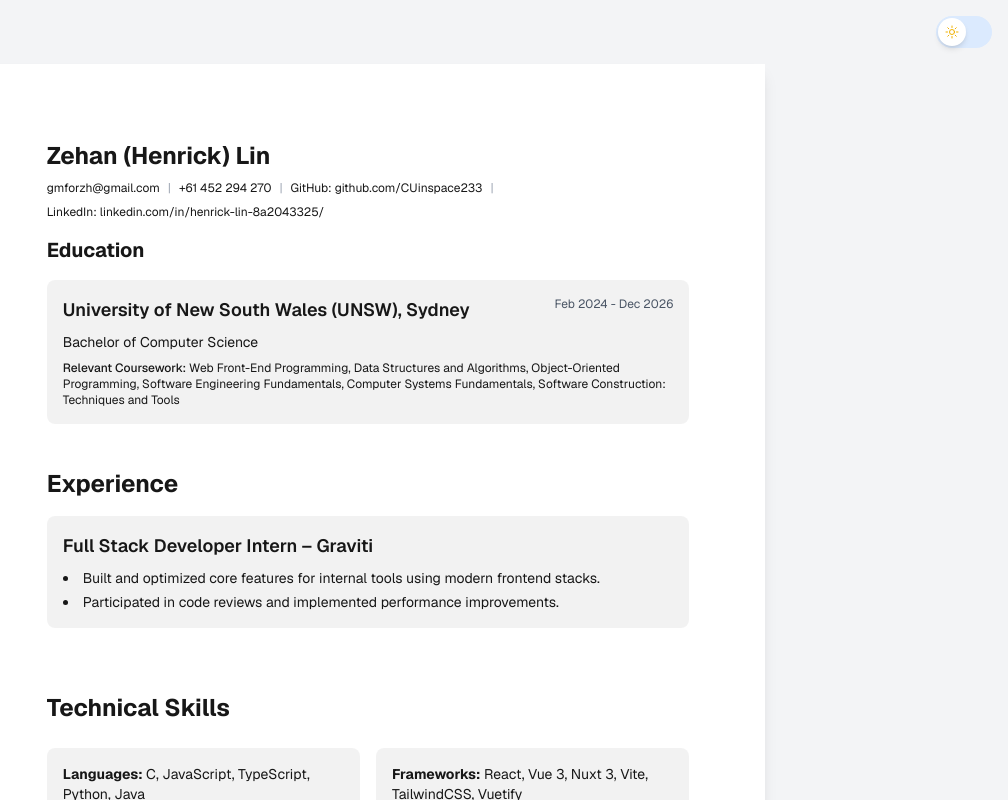
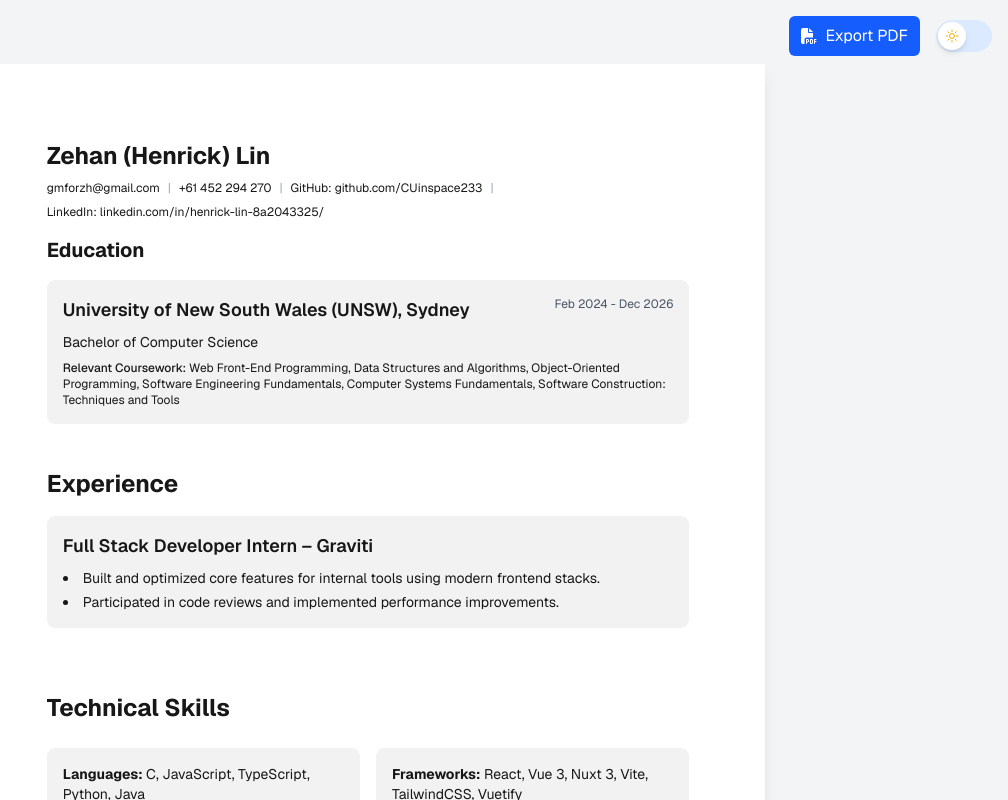
Before and after one commit to CUinspace233/my-resume, a Next.js app: page / in a window 1280 px wide. Shown: the top 800 px of the page, without its empty margins (272-1280 px from the left). Built offline with nearby package versions, Linux system fonts and the light colour scheme.

Commit message:
Add export pdf function

```diff
--- a/package.json
+++ b/package.json
@@ -12,7 +12,8 @@
     "@heroicons/react": "^2.2.0",
     "next": "15.2.3",
     "react": "^19.0.0",
-    "react-dom": "^19.0.0"
+    "react-dom": "^19.0.0",
+    "react-icons": "^5.5.0"
   },
   "devDependencies": {
     "@eslint/eslintrc": "^3",
--- a/src/app/globals.css
+++ b/src/app/globals.css
@@ -67,6 +67,20 @@ body {
     -webkit-print-color-adjust: exact !important;
     print-color-adjust: exact !important;
   }
+
+  @page {
+    size: A4;
+    margin: 0;
+  }
+
+  body {
+    -webkit-print-color-adjust: exact;
+    print-color-adjust: exact;
+  }
+
+  .hidden {
+    display: none !important;
+  }
 }
 
 @page {
--- a/src/app/page.tsx
+++ b/src/app/page.tsx
@@ -5,11 +5,13 @@ import Projects from '@/components/Projects';
 import TechnicalSkills from '@/components/TechnicalSkills';
 import Leadership from '@/components/Leadership';
 import ThemeToggle from '@/components/ThemeToggle';
+import ExportPdfButton from '@/components/ExportPdfButton';
 
 export default function Home() {
   return (
     <div className="min-h-screen flex flex-col items-center p-8 font-[family-name:var(--font-geist-sans)] bg-gray-100">
-      <div className="absolute top-4 right-4">
+      <div className="absolute top-4 right-4 flex items-center gap-4">
+        <ExportPdfButton />
         <ThemeToggle />
       </div>
       <main className="w-[210mm] bg-white shadow-lg p-[20mm] my-8 print:shadow-none print:my-0 print:p-[12mm] text-sm">
--- /dev/null
+++ b/src/components/ExportPdfButton.tsx
@@ -0,0 +1,39 @@
+'use client';
+
+import { useCallback } from 'react';
+import { FaFilePdf } from 'react-icons/fa6';
+
+const ExportPdfButton = () => {
+  const handleExportPdf = useCallback(() => {
+    // Hide the button and theme toggle
+    const exportButton = document.querySelector('.export-pdf-container');
+    const themeToggle = document.querySelector('.theme-toggle-container');
+
+    if (exportButton) exportButton.classList.add('hidden');
+    if (themeToggle) themeToggle.classList.add('hidden');
+
+    // Use the browser's print function to save as PDF
+    window.print();
+
+    // After the print dialog is closed, restore the button visibility
+    setTimeout(() => {
+      if (exportButton) exportButton.classList.remove('hidden');
+      if (themeToggle) themeToggle.classList.remove('hidden');
+    }, 500);
+  }, []);
+
+  return (
+    <div className="export-pdf-container print:hidden">
+      <button
+        onClick={handleExportPdf}
+        className="flex items-center gap-2 bg-blue-600 hover:bg-blue-700 cursor-pointer text-white px-3 py-2 rounded-md transition-colors"
+        aria-label="Export as PDF"
+      >
+        <FaFilePdf />
+        <span>Export PDF</span>
+      </button>
+    </div>
+  );
+};
+
+export default ExportPdfButton;
--- a/src/components/ThemeToggle.tsx
+++ b/src/components/ThemeToggle.tsx
@@ -31,7 +31,7 @@ export default function ThemeToggle() {
   return (
     <button
       onClick={toggleDarkMode}
-      className={`group relative inline-flex h-8 w-14 shrink-0 cursor-pointer rounded-full border-2 border-transparent transition-colors duration-200 ease-in-out focus:ring-2 focus:ring-blue-500 focus:ring-offset-2 focus:outline-none ${darkMode ? 'bg-indigo-600' : 'bg-blue-100'}`}
+      className={`group relative inline-flex h-8 w-14 shrink-0 cursor-pointer rounded-full border-2 border-transparent transition-colors duration-200 ease-in-out focus:ring-2 focus:ring-blue-500 focus:ring-offset-2 focus:outline-none ${darkMode ? 'bg-indigo-600' : 'bg-blue-100'} theme-toggle-container print:hidden`}
       aria-label="Toggle dark mode"
     >
       <span className="sr-only">Toggle dark mode</span>
```
Also changed, not shown: 1 other file (tests, documents, lock files or other folders).
